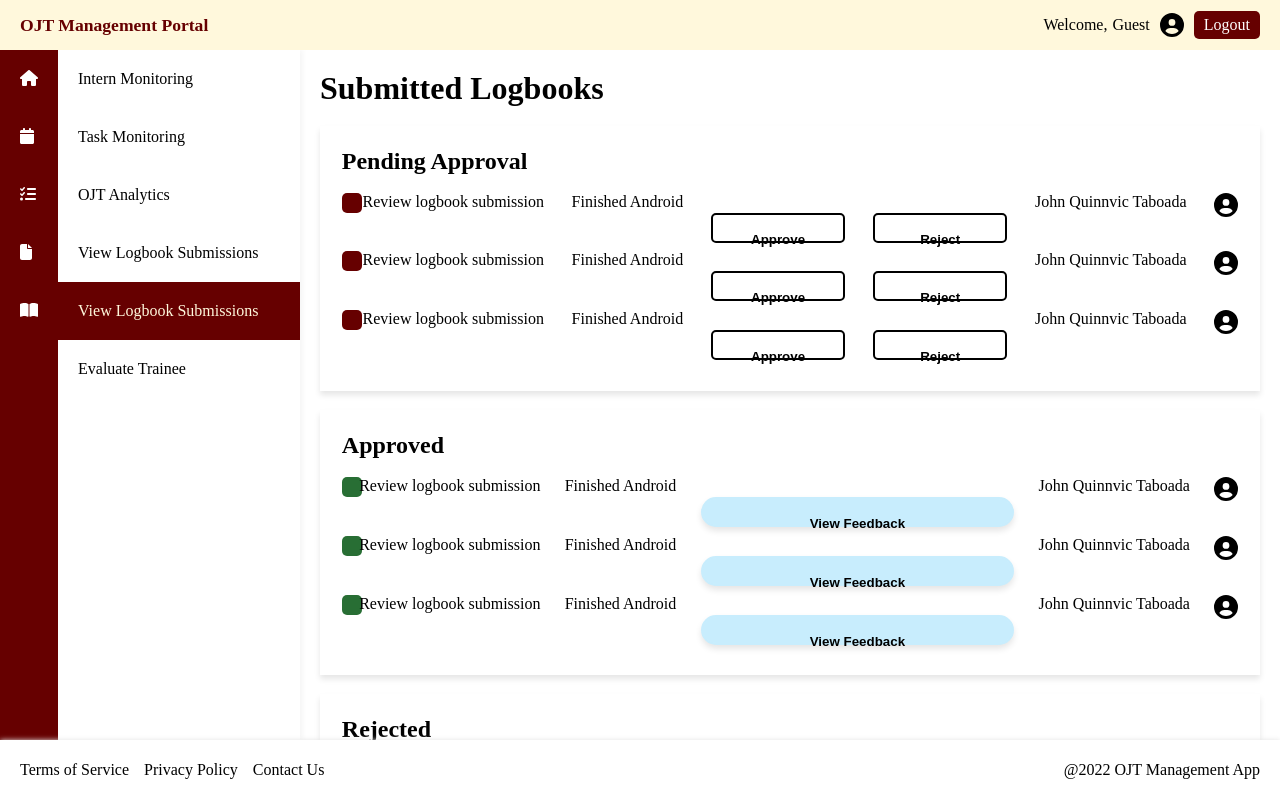
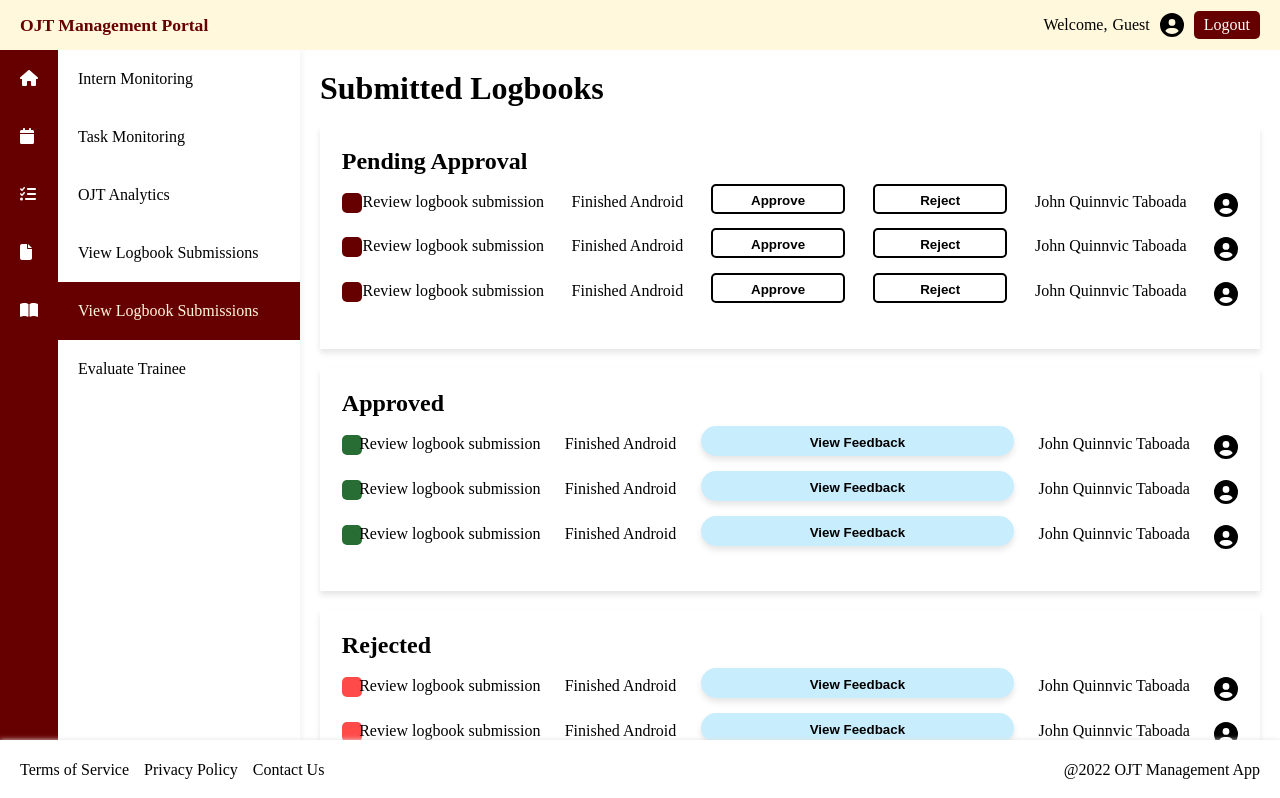
Before and after one commit to justineMD2002/ojt-portal, a React (Create React App) app in the folder client/: page /submitted-logbook in a window 1280 px wide. Shown: the top 798 px of the page. Built offline with nearby package versions, Linux system fonts and the light colour scheme.

Commit message:
submitted info scss changes

```diff
--- a/client/src/Styles/SubmittedLogbooks/SubmittedInfo.scss
+++ b/client/src/Styles/SubmittedLogbooks/SubmittedInfo.scss
@@ -25,9 +25,11 @@
       background-color: transparent;
       border: 2px solid black;
       text-align: center;
-      line-height: 30px;
+      line-height: 10px;
       cursor: pointer;
       font-weight: bold;
+      margin-top: -9px;
+      margin-bottom: 15px;
     }
 
     .rec-button-style {
@@ -36,11 +38,13 @@
       background-color: #C8EDFD;
       border: 2px solid #C8EDFD;
       text-align: center;
-      line-height: 30px;
+      line-height: 10px;
       cursor: pointer;
       border-radius: 20px;
       box-shadow: 0 4px 6px rgba(0, 0, 0, 0.1);
       font-weight: bold;
+      margin-top: -9px;
+      margin-bottom: 15px;
     }
 
     .icon-style {
```
